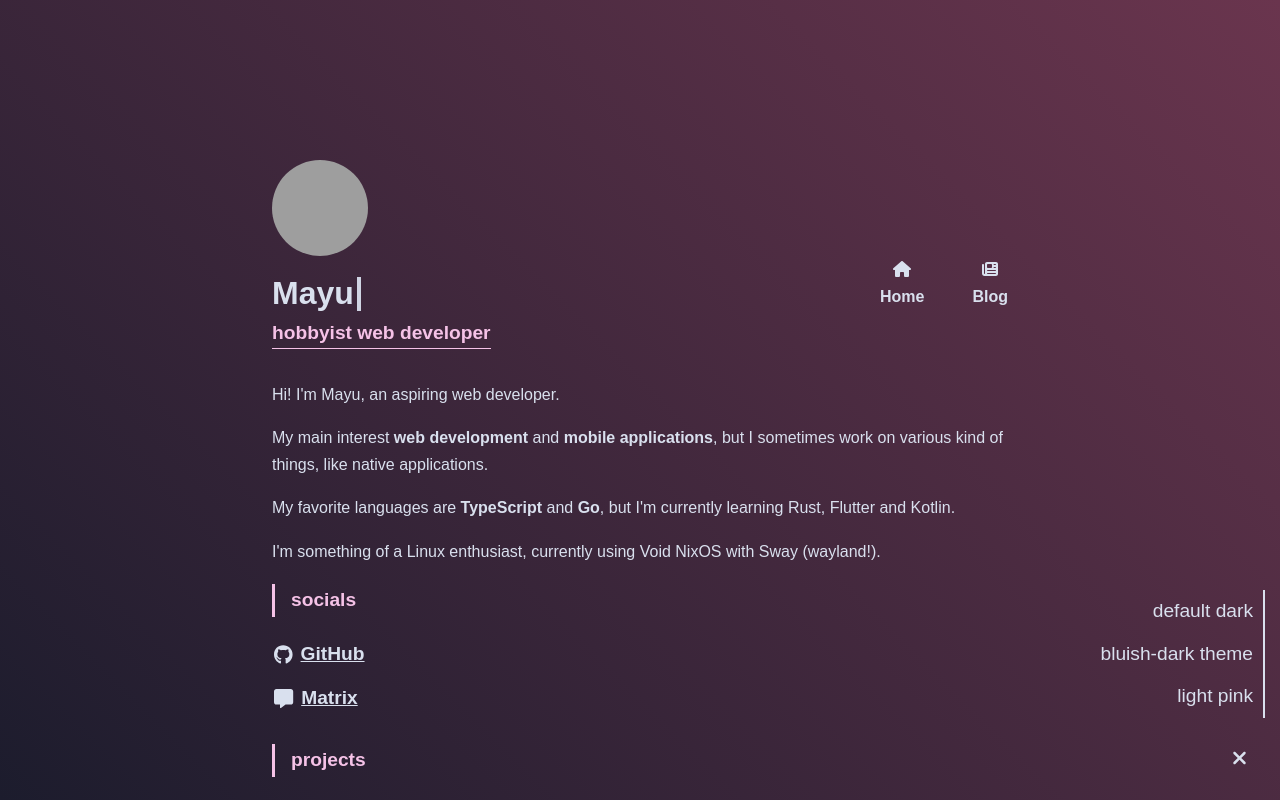
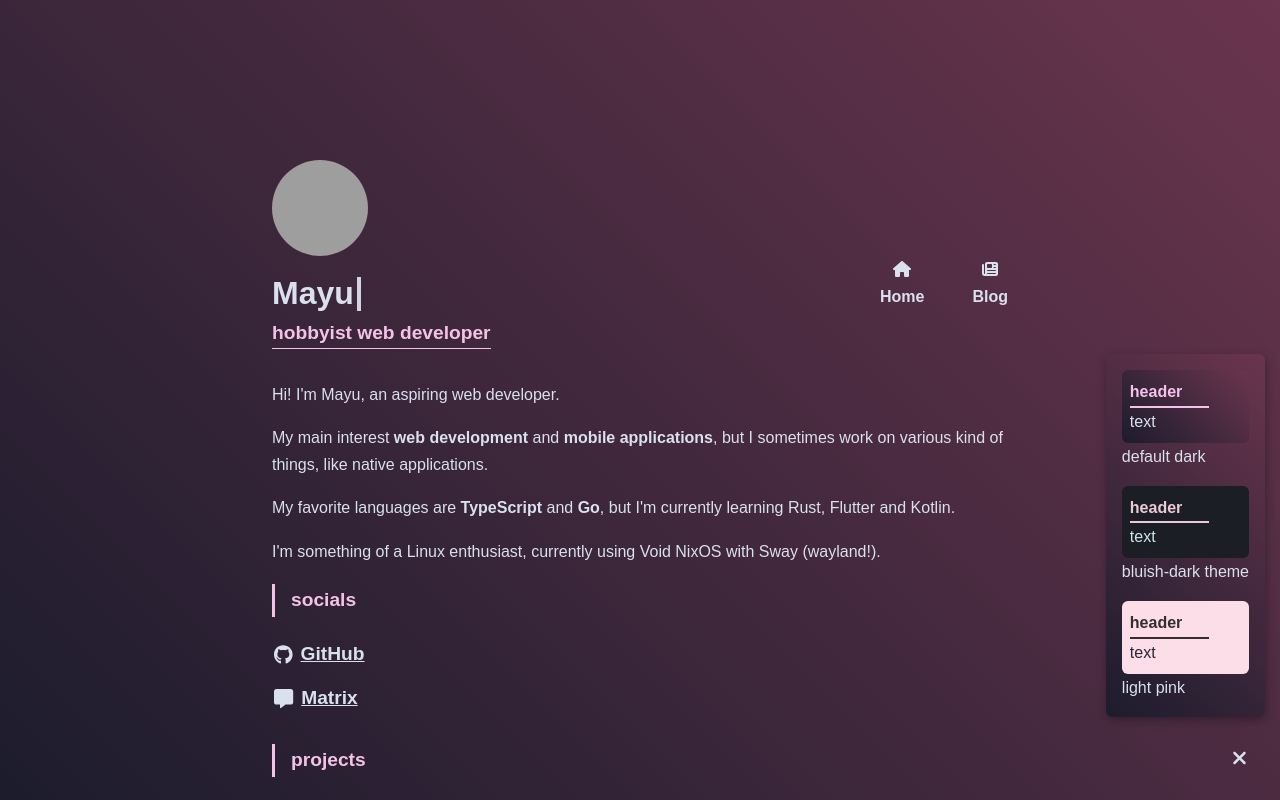
Before and after one commit to mayudev/website, a Next.js app: page / in a window 1280 px wide. Both pictures are taken after a click on the button 1239 px from the left and 759 px from the top of the page. Shown: the top 800 px of the page. Built offline with nearby package versions, Linux system fonts and the light colour scheme; grey boxes are pictures that could not be loaded; a web font is replaced by a local one.

Commit message:
feat: theme previews in theme picker

```diff
--- a/components/theme-picker.tsx
+++ b/components/theme-picker.tsx
@@ -7,17 +7,21 @@ type Props = {
 
 const appear = keyframes`
   from { opacity: 0; }
-  to { margin-bottom: 15px; opacity: 1; }
+  to { opacity: 1; }
 `;
 
 const Picker = styled.div`
+  background: ${(props) => props.theme.colors.background};
+
+  margin-bottom: 1rem;
+  padding: 0.5rem;
+
+  box-shadow: 1px 3px 10px rgba(0, 0, 0, 0.3);
+
   animation: ${appear} 0.1s ease-out;
 
-  margin-bottom: 15px;
   border-radius: 6px;
-
-  display: flex;
-  flex-direction: column;
+  display: grid;
 `;
 
 export default function ThemePicker({ onHide }: Props) {
--- /dev/null
+++ b/components/theme-preview.tsx
@@ -0,0 +1,30 @@
+import styled from "styled-components";
+import { themeMappings, ThemeMode } from "../lib/themeContext";
+
+type Props = {
+  name: ThemeMode;
+};
+
+const Background = styled.div`
+  font-size: 16px;
+  padding: 0.5rem 2.5rem 0.5rem 0.5rem;
+  border-radius: 6px;
+`;
+
+const Heading = styled.div`
+  border-bottom: 2px solid;
+  font-weight: 700;
+`;
+
+export default function ThemePreview({ name }: Props) {
+  const colors = themeMappings[name].colors;
+
+  return (
+    <div>
+      <Background style={{ background: colors.background, color: colors.foreground }}>
+        <Heading style={{ color: colors.primary }}>header</Heading>
+        <span>text</span>
+      </Background>
+    </div>
+  );
+}
--- a/components/theme.tsx
+++ b/components/theme.tsx
@@ -1,6 +1,7 @@
 import { PropsWithChildren, useContext } from "react";
 import styled from "styled-components";
 import { ThemeContext, ThemeMode } from "../lib/themeContext";
+import ThemePreview from "./theme-preview";
 
 type Props = {
   name: ThemeMode;
@@ -8,20 +9,14 @@ type Props = {
 
 const Container = styled.button`
   all: unset;
-  display: flex;
 
-  padding: 5px 10px;
+  padding: 0.5rem;
 
   transition: text-decoration 0.2s ease-in-out, color 0.2s ease-in-out;
   cursor: pointer;
   user-select: none;
 
-  font-size: 1.2rem;
-  align-self: flex-end;
-
-  border-right: 2px solid;
-
-  &:hover {
+  &:hover > span {
     text-decoration: underline;
   }
 `;
@@ -34,5 +29,10 @@ export default function Theme({ children, name }: PropsWithChildren<Props>) {
     localStorage.setItem("theme", name);
   };
 
-  return <Container onClick={() => applyTheme()}>{children}</Container>;
+  return (
+    <Container onClick={() => applyTheme()}>
+      <ThemePreview name={name} />
+      <span>{children}</span>
+    </Container>
+  );
 }
```
